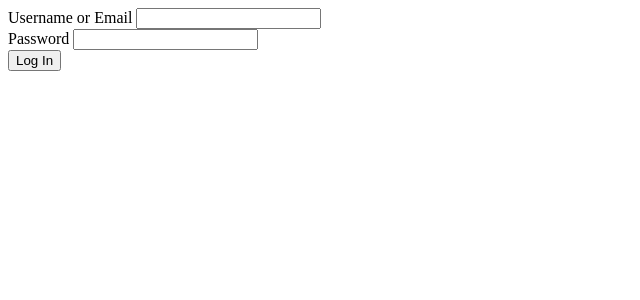
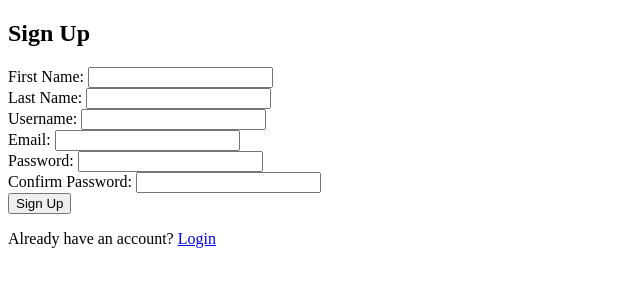
Before and after one commit to Jackuessss/Mainwebsite, a Flask app: page / in a window 1280 px wide. Shown: the top 300 px of the page, without its empty margins (0-640 px from the left). Run offline with Flask 3, Linux system fonts and the light colour scheme.

Commit message:
pageswitch

```diff
--- a/app.py
+++ b/app.py
@@ -96,10 +96,10 @@ def login_user(username_or_email, password):
 
 @app.route('/')
 def index():
-    return render_template('login.html')
+    return render_template('signup.html')
 
 
-@app.route('/signup', methods=['POST'])
+@app.route('/signup', methods=['GET', 'POST'])
 def signup():
     username = request.form['username']
     email = request.form['email']
--- a/templates/login.html
+++ b/templates/login.html
@@ -1,13 +1,22 @@
-<form action="/login" method="POST" class="card p-4 shadow-sm">
-    <div class="mb-3">
-        <label for="username_or_email" class="form-label">Username or Email</label>
-        <input type="text" id="username_or_email" name="username_or_email" class="form-control" required>
-    </div>
+<!DOCTYPE html>
+<html lang="en">
+<head>
+    <meta charset="UTF-8">
+    <meta name="viewport" content="width=device-width, initial-scale=1.0">
+    <title>Login</title>
+</head>
+<body>
+    <h2>Login</h2>
+    <form action="/login" method="post">
+        <label for="username_or_email">Username or Email:</label>
+        <input type="text" id="username_or_email" name="username_or_email" required><br>
 
-    <div class="mb-3">
-        <label for="password" class="form-label">Password</label>
-        <input type="password" id="password" name="password" class="form-control" required>
-    </div>
+        <label for="password">Password:</label>
+        <input type="password" id="password" name="password" required><br>
 
-    <button type="submit" class="btn btn-primary">Log In</button>
-</form>
+        <button type="submit">Login</button>
+    </form>
+
+    <p>Don't have an account? <a href="/">Register</a></p>
+</body>
+</html>
--- a/templates/signup.html
+++ b/templates/signup.html
@@ -3,66 +3,32 @@
 <head>
     <meta charset="UTF-8">
     <meta name="viewport" content="width=device-width, initial-scale=1.0">
-    <title>Signup</title>
-    <link rel="stylesheet" href="https://cdn.jsdelivr.net/npm/bootstrap@5.3.0/dist/css/bootstrap.min.css">
+    <title>Sign Up</title>
 </head>
-<body class="bg-light">
-    <div class="container mt-5">
-        <h2 class="mb-4">Signup</h2>
+<body>
+    <h2>Sign Up</h2>
+    <form action="/signup" method="post">
+        <label for="first_name">First Name:</label>
+        <input type="text" id="first_name" name="first_name" required><br>
 
-        <!-- Flash messages -->
-        {% with messages = get_flashed_messages() %}
-            {% if messages %}
-                <div class="alert alert-info">
-                    {% for message in messages %}
-                        <p>{{ message }}</p>
-                    {% endfor %}
-                </div>
-            {% endif %}
-        {% endwith %}
+        <label for="last_name">Last Name:</label>
+        <input type="text" id="last_name" name="last_name" required><br>
 
-        <form action="/signup" method="POST" class="card p-4 shadow-sm">
-            <!-- Username Field -->
-            <div class="mb-3">
-                <label for="username" class="form-label">Username</label>
-                <input type="text" id="username" name="username" class="form-control" required>
-            </div>
+        <label for="username">Username:</label>
+        <input type="text" id="username" name="username" required><br>
 
-            <!-- Email Field -->
-            <div class="mb-3">
-                <label for="email" class="form-label">Email</label>
-                <input type="email" id="email" name="email" class="form-control" required>
-            </div>
+        <label for="email">Email:</label>
+        <input type="email" id="email" name="email" required><br>
 
-            <!-- Password Field -->
-            <div class="mb-3">
-                <label for="password" class="form-label">Password</label>
-                <input type="password" id="password" name="password" class="form-control" required>
-            </div>
+        <label for="password">Password:</label>
+        <input type="password" id="password" name="password" required><br>
 
-            <!-- Confirm Password Field -->
-            <div class="mb-3">
-                <label for="confirm_password" class="form-label">Confirm Password</label>
-                <input type="password" id="confirm_password" name="confirm_password" class="form-control" required>
-            </div>
+        <label for="confirm_password">Confirm Password:</label>
+        <input type="password" id="confirm_password" name="confirm_password" required><br>
 
-            <!-- First Name Field -->
-            <div class="mb-3">
-                <label for="first_name" class="form-label">First Name</label>
-                <input type="text" id="first_name" name="first_name" class="form-control" required>
-            </div>
+        <button type="submit">Sign Up</button>
+    </form>
 
-            <!-- Last Name Field -->
-            <div class="mb-3">
-                <label for="last_name" class="form-label">Last Name</label>
-                <input type="text" id="last_name" name="last_name" class="form-control" required>
-            </div>
-
-            <!-- Submit Button -->
-            <button type="submit" class="btn btn-primary">Sign Up</button>
-        </form>
-    </div>
-
-    <script src="https://cdn.jsdelivr.net/npm/bootstrap@5.3.0/dist/js/bootstrap.bundle.min.js"></script>
+    <p>Already have an account? <a href="/login">Login</a></p>
 </body>
 </html>
```
